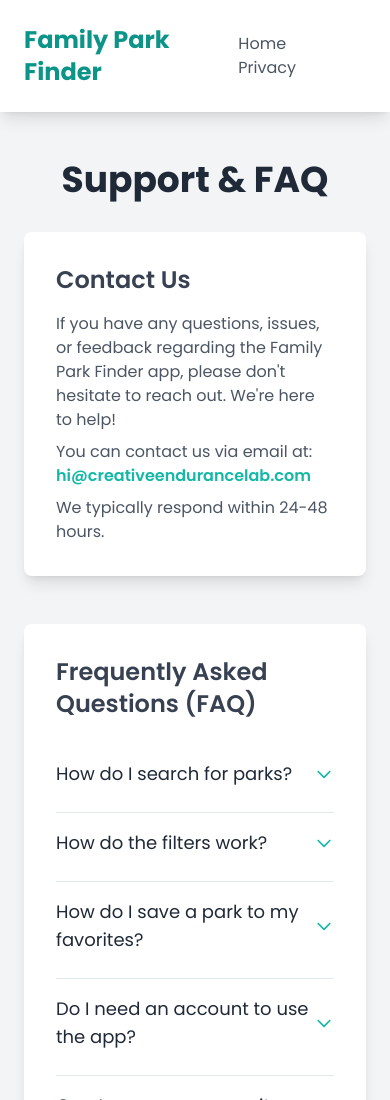
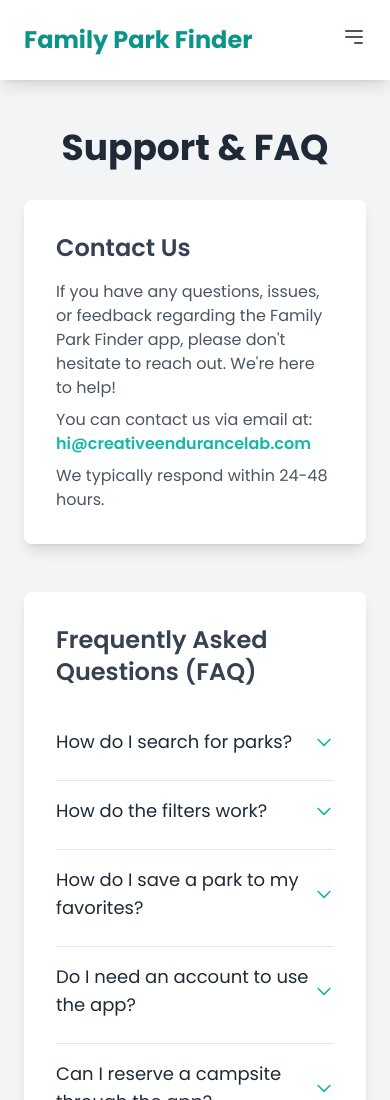
Before and after one commit to jantznick/wisconsin-parks-app, a website: page support/index.html in a window 390 px wide. Shown: the top 1100 px of the page. Drawn offline with nearby package versions, Linux system fonts and the light colour scheme.

Commit message:
update navigation

```diff
--- a/support/index.html
+++ b/support/index.html
@@ -38,10 +38,24 @@
             <div class="flex items-center">
                 <a href="/" class="text-2xl font-bold text-teal-600">Family Park Finder</a>
             </div>
-            <div>
-                <a href="/" class="text-gray-600 hover:text-teal-500 px-3">Home</a>
-                <a href="/privacy/" class="text-gray-600 hover:text-teal-500 px-3">Privacy</a>
+            <div class="hidden md:flex space-x-4">
+				<a href="/" class="text-gray-600 hover:text-teal-500">Home</a>
+                <a href="/support" class="text-gray-600 hover:text-teal-500">Support</a>
+                <a href="/privacy" class="text-gray-600 hover:text-teal-500">Privacy</a>
             </div>
+            <div class="md:hidden">
+                <button id="mobile-menu-button" class="text-gray-600 focus:outline-none">
+                    <svg class="w-6 h-6" fill="none" stroke="currentColor" viewBox="0 0 24 24" xmlns="http://www.w3.org/2000/svg">
+                        <path stroke-linecap="round" stroke-linejoin="round" stroke-width="2" d="M4 6h16M4 12h16m-7 6h7"></path>
+                    </svg>
+                </button>
+            </div>
+        </div>
+        <!-- Mobile Menu -->
+        <div id="mobile-menu" class="md:hidden hidden px-6 pt-2 pb-4 space-y-1 sm:px-3">
+			 <a href="/" class="block text-gray-600 hover:text-teal-500 py-2">Home</a>
+            <a href="/support" class="block text-gray-600 hover:text-teal-500 py-2">Support</a>
+            <a href="/privacy" class="block text-gray-600 hover:text-teal-500 py-2">Privacy</a>
         </div>
     </nav>
 
```
Also changed, not shown: index.html (+2 -2 lines), privacy/index.html (+17 -3 lines).
